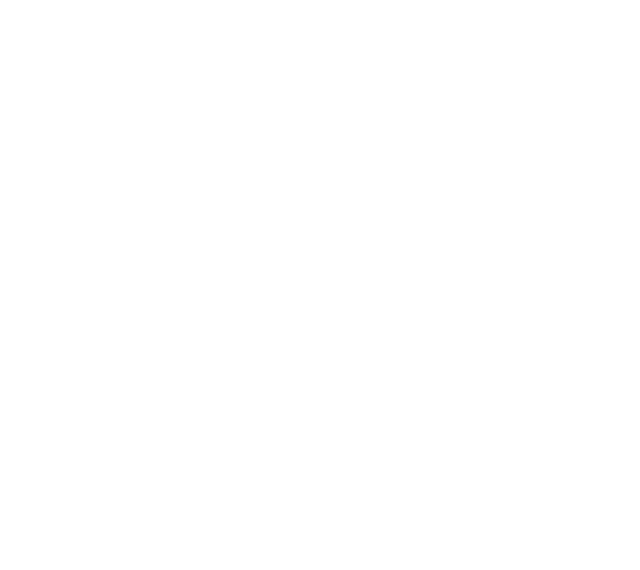
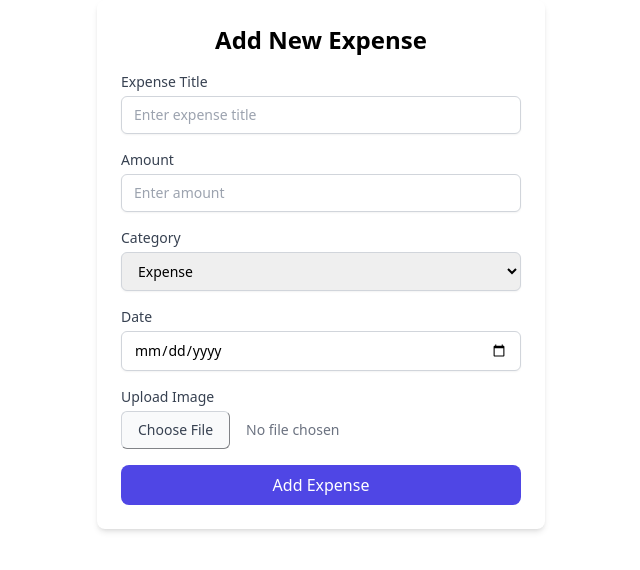
Before and after one commit to twk56/miniproject, a React (Vite) app: page /add-expense in a window 1280 px wide. Before the commit this address had no page. Shown: the top 570 px of the page, without its empty margins (319-959 px from the left). Built offline with nearby package versions, Linux system fonts and the light colour scheme.

Commit message:
modified:   src/App.tsx

```diff
--- a/src/App.tsx
+++ b/src/App.tsx
@@ -1,18 +1,21 @@
 import React from 'react';
 import { BrowserRouter as Router, Routes, Route } from 'react-router-dom';
-import Home from './components/home/Home'; // หน้า Home
+import Home from './components/home/Home';
 import Login from './components/login/Login';
 import Register from './components/register/Register';
-import Dashboard from './components/dashboard/Dashboard'; // หน้า Dashboard หลังจาก login สำเร็จ
+import Dashboard from './components/dashboard/Dashboard';
+import AddExpense from './components/expenses/AddExpense';
 
 const App: React.FC = () => {
   return (
     <Router>
       <Routes>
-        <Route path="/" element={<Home />} /> {/* หน้าแรกคือ Home */}
+        <Route path="/" element={<Home />} />
+        <Route path="/add-expense" element={<AddExpense />} />
         <Route path="/login" element={<Login />} />
         <Route path="/register" element={<Register />} />
         <Route path="/dashboard" element={<Dashboard />} />
+
       </Routes>
     </Router>
   );
--- a/src/components/appbar/Appbar.tsx
+++ /dev/null
@@ -1,50 +0,0 @@
-import React from 'react';
-import { useNavigate } from 'react-router-dom';
-
-interface AppBarProps {
-  username: string | null;
-}
-
-const AppBar: React.FC<AppBarProps> = ({ username }) => {
-  const navigate = useNavigate();
-
-  const handleLogout = () => {
-    localStorage.removeItem('token'); // ลบ token ออกจาก localStorage
-    localStorage.removeItem('username'); // ลบ username ออกจาก localStorage
-    navigate('/'); // เปลี่ยนเส้นทางไปยังหน้า Home หลังจาก Logout
-    window.location.reload(); // รีเฟรชหน้าเว็บหลังจาก logout
-  };
-
-  return (
-    <nav className="bg-blue-600 p-4">
-      <div className="container mx-auto flex justify-between items-center">
-        <h1 className="text-white text-lg">Welcome, {username || 'Guest'}</h1>
-        {username ? (
-          <button
-            onClick={handleLogout}
-            className="bg-red-500 text-white py-2 px-4 rounded hover:bg-red-700"
-          >
-            Logout
-          </button>
-        ) : (
-          <div>
-            <button
-              onClick={() => navigate('/login')}
-              className="bg-green-500 text-white py-2 px-4 rounded hover:bg-green-700 mr-2"
-            >
-              Login
-            </button>
-            <button
-              onClick={() => navigate('/register')}
-              className="bg-yellow-500 text-white py-2 px-4 rounded hover:bg-yellow-700"
-            >
-              Register
-            </button>
-          </div>
-        )}
-      </div>
-    </nav>
-  );
-};
-
-export default AppBar;
--- /dev/null
+++ b/src/components/appbar/Sidebar.tsx
@@ -0,0 +1,51 @@
+import React from 'react';
+import { Link, useNavigate } from 'react-router-dom';
+
+interface SidebarProps {
+  username: string | null;
+}
+
+const Sidebar: React.FC<SidebarProps> = ({ username }) => {
+  const navigate = useNavigate();
+
+  const handleLogout = () => {
+    localStorage.removeItem('token');
+    localStorage.removeItem('username');
+    navigate('/'); // หลังจาก logout ไปหน้า login
+    window.location.reload(); // ทำการรีเฟรชหน้าเพื่ออัปเดต UI
+  };
+
+  return (
+    <div className="w-64 h-full bg-gray-800 text-white flex flex-col justify-between fixed">
+      <nav className="flex flex-col p-4">
+        <Link to="/dashboard" className="mb-4 text-lg hover:text-gray-300">
+          Dashboard
+        </Link>
+        <Link to="/add-expense" className="mb-4 text-lg hover:text-gray-300">
+          Add Expense
+        </Link>
+
+        {!username && (
+          <>
+            <Link to="/login" className="mb-4 text-lg hover:text-green-500">
+              Login
+            </Link>
+            <Link to="/register" className="mb-4 text-lg hover:text-yellow-500">
+              Register
+            </Link>
+          </>
+        )}
+      </nav>
+
+      {username && (
+        <div className="p-4 mt-auto">
+          <button onClick={handleLogout} className="text-lg text-red-500 hover:text-red-700 w-full">
+            Logout
+          </button>
+        </div>
+      )}
+    </div>
+  );
+};
+
+export default Sidebar;
--- /dev/null
+++ b/src/components/expenses/AddExpense.tsx
@@ -0,0 +1,146 @@
+import React, { useState } from 'react';
+import axios from 'axios';
+
+const AddExpense: React.FC = () => {
+  const [formData, setFormData] = useState({
+    title: '',
+    amount: '',
+    category: 'expense',
+    date: '',
+    image: null
+  });
+  const [loading, setLoading] = useState(false); // เพิ่ม loading state
+  const [error, setError] = useState(''); // เพิ่ม error state
+  const [success, setSuccess] = useState(''); // เพิ่ม success message
+
+  const user_id = localStorage.getItem('user_id'); // ดึง user_id จาก localStorage
+
+  const handleChange = (e: React.ChangeEvent<HTMLInputElement | HTMLSelectElement>) => {
+    setFormData({ ...formData, [e.target.name]: e.target.value });
+  };
+
+  const handleFileChange = (e: React.ChangeEvent<HTMLInputElement>) => {
+    if (e.target.files && e.target.files[0]) {
+      setFormData({ ...formData, image: e.target.files[0] });
+    }
+  };
+
+  const handleSubmit = async (e: React.FormEvent) => {
+    e.preventDefault();
+    setLoading(true); // เริ่มต้นโหลด
+
+    const data = new FormData();
+    data.append('user_id', user_id as string); // ส่ง user_id ไปกับ form data
+    data.append('title', formData.title);
+    data.append('amount', formData.amount);
+    data.append('category', formData.category);
+    data.append('date', formData.date);
+    if (formData.image) {
+      data.append('image', formData.image);
+    }
+
+    try {
+      const response = await axios.post('http://localhost:5000/api/expenses', data, {
+        headers: { 'Content-Type': 'multipart/form-data' }
+      });
+      if (response.data.success) {
+        setSuccess('Expense added successfully'); // แสดงข้อความเมื่อเพิ่มสำเร็จ
+        setFormData({
+          title: '',
+          amount: '',
+          category: 'expense',
+          date: '',
+          image: null
+        });
+      } else {
+        setError('Failed to add expense'); // แสดงข้อผิดพลาดหากไม่สำเร็จ
+      }
+    } catch (error) {
+      setError('Error adding expense');
+      console.error('Error adding expense', error);
+    } finally {
+      setLoading(false); // หยุดโหลดเมื่อเสร็จ
+    }
+  };
+
+  return (
+    <form onSubmit={handleSubmit} className="bg-white p-6 rounded-lg shadow-md max-w-md mx-auto space-y-4">
+      <h2 className="text-2xl font-bold text-center mb-4">Add New Expense</h2>
+
+      {error && <div className="bg-red-100 text-red-700 p-2 rounded-md">{error}</div>}
+      {success && <div className="bg-green-100 text-green-700 p-2 rounded-md">{success}</div>}
+
+      <div>
+        <label className="block text-sm font-medium text-gray-700">Expense Title</label>
+        <input
+          type="text"
+          name="title"
+          value={formData.title}
+          onChange={handleChange}
+          placeholder="Enter expense title"
+          className="mt-1 block w-full px-3 py-2 border border-gray-300 rounded-md shadow-sm focus:outline-none focus:ring-indigo-500 focus:border-indigo-500 sm:text-sm"
+          required
+        />
+      </div>
+
+      <div>
+        <label className="block text-sm font-medium text-gray-700">Amount</label>
+        <input
+          type="number"
+          name="amount"
+          value={formData.amount}
+          onChange={handleChange}
+          placeholder="Enter amount"
+          className="mt-1 block w-full px-3 py-2 border border-gray-300 rounded-md shadow-sm focus:outline-none focus:ring-indigo-500 focus:border-indigo-500 sm:text-sm"
+          required
+        />
+      </div>
+
+      <div>
+        <label className="block text-sm font-medium text-gray-700">Category</label>
+        <select
+          name="category"
+          value={formData.category}
+          onChange={handleChange}
+          className="mt-1 block w-full px-3 py-2 border border-gray-300 rounded-md shadow-sm focus:outline-none focus:ring-indigo-500 focus:border-indigo-500 sm:text-sm"
+          required
+        >
+          <option value="income">Income</option>
+          <option value="expense">Expense</option>
+        </select>
+      </div>
+
+      <div>
+        <label className="block text-sm font-medium text-gray-700">Date</label>
+        <input
+          type="date"
+          name="date"
+          value={formData.date}
+          onChange={handleChange}
+          className="mt-1 block w-full px-3 py-2 border border-gray-300 rounded-md shadow-sm focus:outline-none focus:ring-indigo-500 focus:border-indigo-500 sm:text-sm"
+          required
+        />
+      </div>
+
+      <div>
+        <label className="block text-sm font-medium text-gray-700">Upload Image</label>
+        <input
+          type="file"
+          name="image"
+          onChange={handleFileChange}
+          className="mt-1 block w-full text-sm text-gray-500 file:mr-4 file:py-2 file:px-4 file:border file:border-gray-300 file:rounded-md file:text-sm file:bg-gray-50 file:text-gray-700 hover:file:bg-gray-100"
+        />
+      </div>
+
+      <button
+        type="submit"
+        className="w-full bg-indigo-600 text-white py-2 rounded-lg hover:bg-indigo-700 focus:outline-none focus:ring-2 focus:ring-indigo-500 focus:ring-opacity-50 transition duration-200"
+        disabled={loading}
+      >
+        {loading ? 'Adding Expense...' : 'Add Expense'}
+      </button>
+    </form>
+  );
+};
+
+export default AddExpense;
--- a/src/components/home/Home.tsx
+++ b/src/components/home/Home.tsx
@@ -1,15 +1,17 @@
 import React from 'react';
-import AppBar from '../appbar/Appbar';
+import Sidebar from '../appbar/Sidebar'; // นำเข้า Sidebar
 
 const Home: React.FC = () => {
   const username = localStorage.getItem('username'); // ตรวจสอบว่ามี username หรือไม่
 
   return (
-    <div>
-      <AppBar username={username} /> {/* AppBar จะแสดงปุ่ม Login และ Register */}
-      <div className="min-h-screen flex items-center justify-center">
-        <h1 className="text-4xl">Welcome to the Home Page</h1>
-
+    <div className="min-h-screen flex flex-col bg-gray-100">
+        <Sidebar username={username} />
+      <div className="flex flex-grow">
+        {/* เนื้อหาหลัก */}
+        <div className="flex-grow p-8 ml-64 bg-white shadow-lg rounded-lg mt-4 border border-gray-300">
+          <h1 className="text-4xl mb-6">Welcome to the Home Page</h1>
+        </div>
       </div>
     </div>
   );
--- a/src/components/login/Login.tsx
+++ b/src/components/login/Login.tsx
@@ -27,7 +27,7 @@
       if (response.data.success) {
         alert('Login successful');
         localStorage.setItem('token', response.data.token); // เก็บ token ลงใน localStorage
-        localStorage.setItem('username', formData.username); // เก็บ username ลงใน localStorage
+        localStorage.setItem('username', formData.username);
         navigate('/'); // เปลี่ยนไปยังหน้า Dashboard
       } else {
         alert('Login failed');
```
Also changed, not shown: src/components/Dashboard/Dashboard.tsx (+35 -20 lines).
